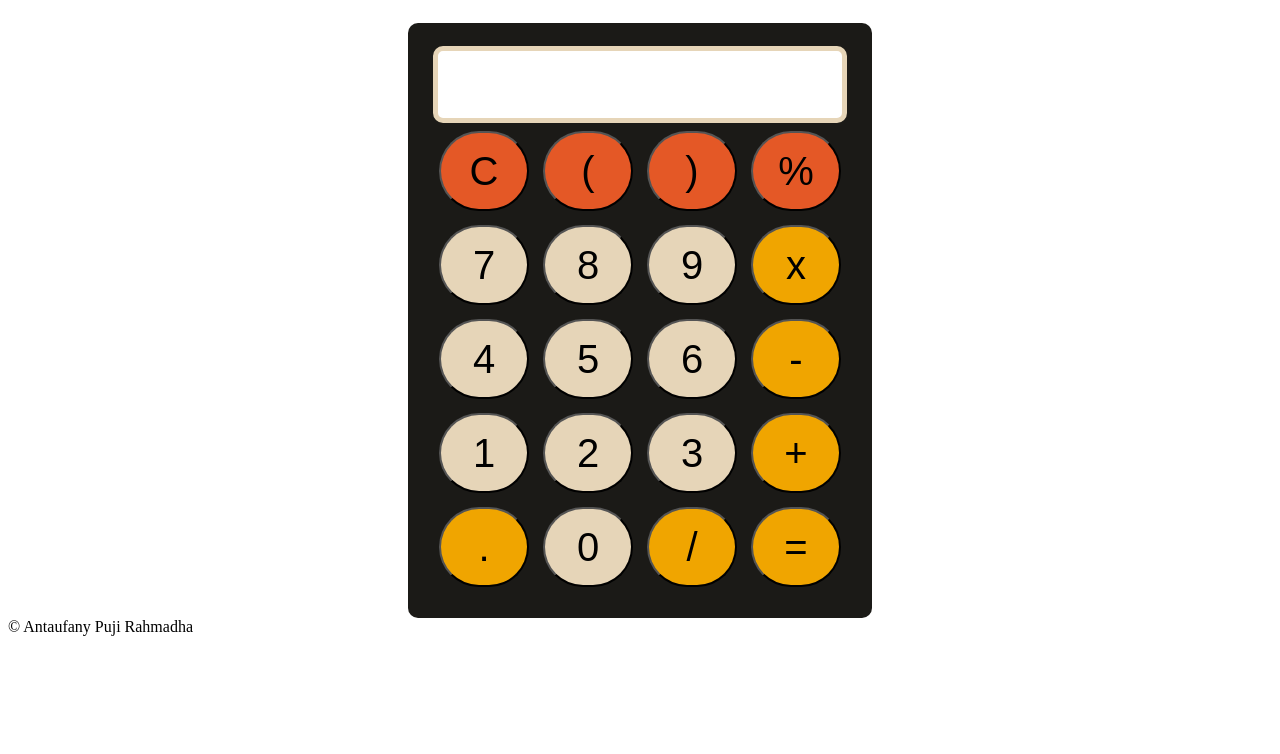
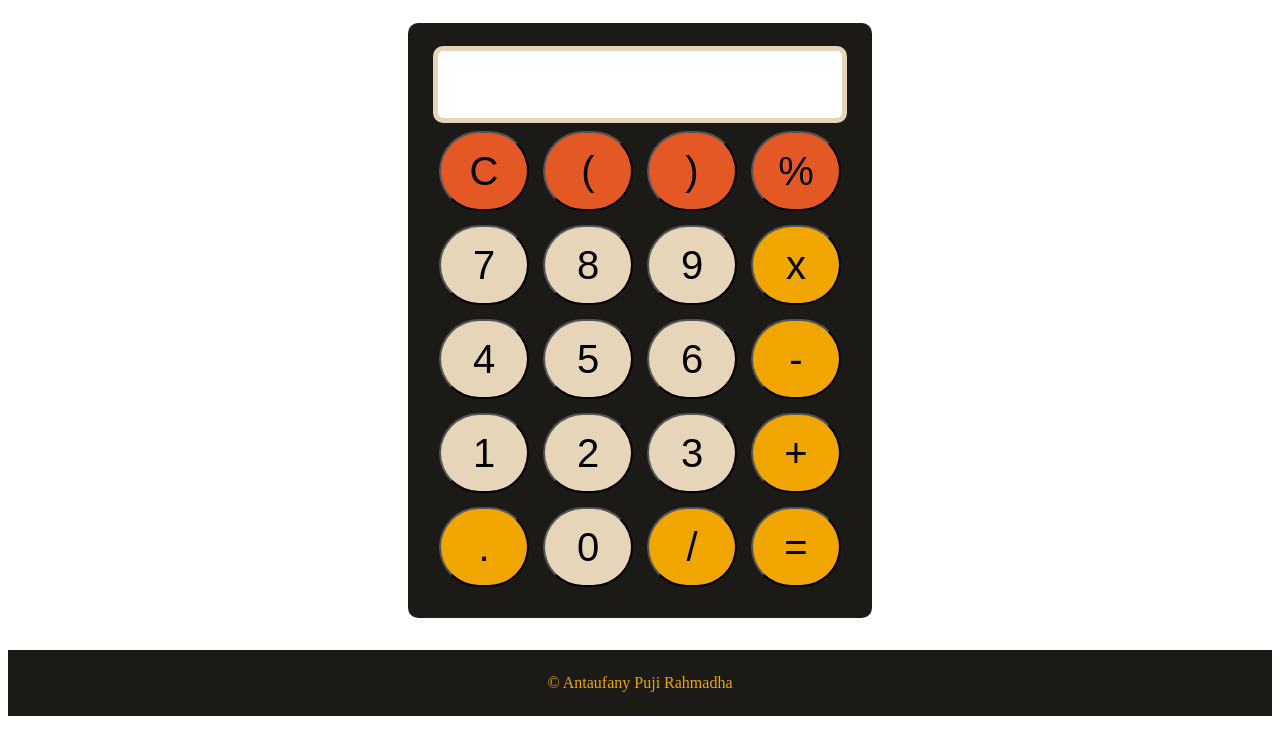
Before and after one commit to antaufany/FGA_Antaufany, a plain HTML site: page index.html in a window 1280 px wide. Drawn offline with Linux system fonts and the light colour scheme.

Commit message:
kalkulator

```diff
--- a/style.css
+++ b/style.css
@@ -37,3 +37,12 @@ button {
   border-radius: 10px;
   display: inline-block;
 }
+
+footer {
+  background: #1b1a17;
+  color: #f0a500;
+  text-align: center;
+  margin-top: 2em;
+  padding-top: 1.5em;
+  padding-bottom: 1.5em;
+}
```
